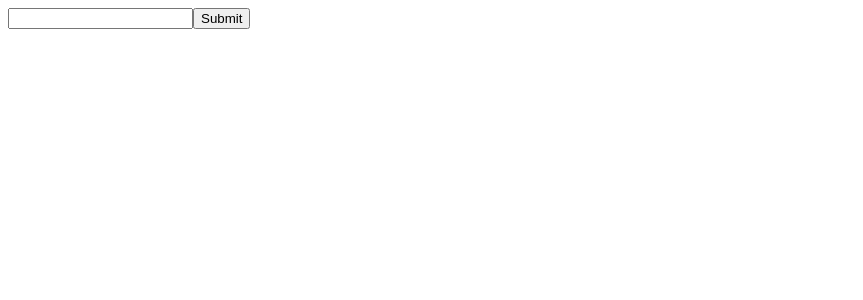
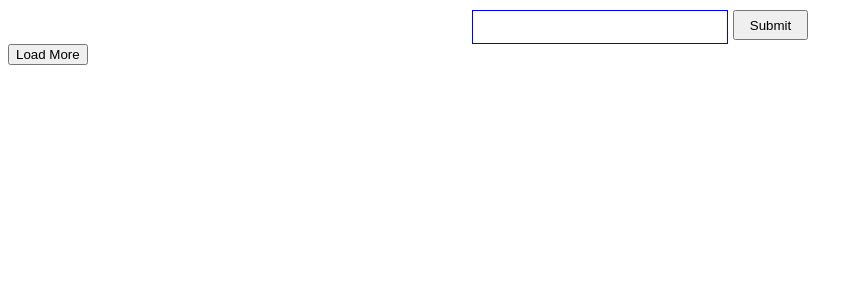
Before and after one commit to Kuzkoviy/goit-react-hw-04, a React (Vite) app: page / in a window 1280 px wide. Shown: the top 300 px of the page, without its empty margins (0-863 px from the left). Built offline with nearby package versions, Linux system fonts and the light colour scheme.

Commit message:
some styles added

```diff
--- a/src/components/App/App.jsx
+++ b/src/components/App/App.jsx
@@ -1,9 +1,11 @@
-import { useState, useEffect } from "react"
+import { useState } from "react"
 import {fetchGallery} from '../../unsplash-api'
 import ImageGallery from '../ImageGallery/ImageGallery'
 import Loader from '../Loader/Loader'
 import ErrorMessage from '../ErrorMessage/ErrorMessage'
 import SearchBar from "../SearchBar/SearchBar"
+import LoadMoreBtn from "../LoadMoreBtn/LoadMoreBtn"
+
 
 
 function App() {
@@ -11,30 +13,14 @@ function App() {
     const [images, setImages] = useState([]);
     const [loading, setLoading] = useState(false);
     const [error, setError] = useState(false);
+    const [loadMore, setLoadMore] = useState(false);
 
-
-    // useEffect(() => {
-    //     async function getPhotos() {
-    //        try {
-    //         setLoading(true);
-    //         const data = await fetchGallery('plane');
-    //         setImages(data.results);
-    //        } catch (error) {
-    //         console.log(error);
-    //         setError(true);
-    //        } finally {
-    //         setLoading(false);
-    //        }
-    //       }
-
-    //     getPhotos();
-    // }, [])
 
    async function handleSearch(newTopic) {
       try {
         setLoading(true);
         setImages([]);
-        const data = await fetchGallery(newTopic);
+        const data = await fetchGallery(newTopic, 1);
         setImages(data.results);
       } catch (error) {
         setError(true);
@@ -53,6 +39,7 @@ function App() {
         {loading && <Loader/>}
         {images.length > 0 && <ImageGallery images = {images}/>}
         {error && <ErrorMessage/>}
+        <LoadMoreBtn/>
 
     </div>
   )
--- a/src/components/ImageCard/ImageCard.jsx
+++ b/src/components/ImageCard/ImageCard.jsx
@@ -1,4 +1,4 @@
-
+import css from '../ImageCard/ImageCard.module.css'
 
 
 function ImageCard({onLink, onAlt}) {
@@ -8,7 +8,9 @@ function ImageCard({onLink, onAlt}) {
   const link = onLink.small;
   return (
     <div>
+      <li className={css.listItem}>
         <img src={link} alt={onAlt} />
+      </li>
     </div>
   )
 }
--- /dev/null
+++ b/src/components/ImageCard/ImageCard.module.css
@@ -0,0 +1,4 @@
+.listItem {
+    height: 480px;
+    border: 1px solid grey;
+}
--- a/src/components/ImageGallery/ImageGallery.jsx
+++ b/src/components/ImageGallery/ImageGallery.jsx
@@ -1,4 +1,5 @@
 import ImageCard from "../ImageCard/ImageCard"
+import css from '../ImageGallery/ImageGallery.module.css'
 
 
 function ImageGallery({images}) {
@@ -6,8 +7,8 @@ function ImageGallery({images}) {
 
   console.log(images);
   return (
-    <div>
-      <ul>
+    <div className={css.galleryWrapper}>
+      <ul className={css.galleryList}>
         {images.map((img) => {
           return(
             <li
--- /dev/null
+++ b/src/components/ImageGallery/ImageGallery.module.css
@@ -0,0 +1,8 @@
+.galleryList {
+    padding: 20px;
+    list-style: none;
+    display: flex;
+    flex-direction: row;
+    flex-wrap: wrap;
+    gap: 25px;
+}
--- a/src/components/LoadMoreBtn/LoadMoreBtn.jsx
+++ b/src/components/LoadMoreBtn/LoadMoreBtn.jsx
@@ -0,0 +1,11 @@
+
+
+function LoadMoreBtn() {
+  return (
+    <div>
+        <button type="button">Load More</button>
+    </div>
+  )
+}
+
+export default LoadMoreBtn
--- a/src/components/SearchBar/SearchBar.jsx
+++ b/src/components/SearchBar/SearchBar.jsx
@@ -1,5 +1,6 @@
 
 import { Formik, Field, Form } from 'formik';
+import css from '../SearchBar/SearchBar.module.css'
 
 
 
@@ -11,9 +12,9 @@ function SearchBar({onSearch}) {
             onSearch(values.topic);
             actions.resetForm();
         }}>
-            <Form>
-                <Field type = 'text' name = 'topic'/>
-                <button type='submit'>Submit</button>
+            <Form className={css.form}>
+                <Field type = 'text' name = 'topic' className={css.input}/>
+                <button type='submit' className={css.button}>Submit</button>
             </Form>
         </Formik>
   )
--- /dev/null
+++ b/src/components/SearchBar/SearchBar.module.css
@@ -0,0 +1,17 @@
+.form {
+    display: flex;
+    justify-content: center;
+    gap: 5px;
+    margin-top: 10px;
+}
+
+.input {
+    width: 250px;
+    height: 30px;
+    border: 1px solid blue;
+}
+
+.button {
+    height: 30px;
+    width: 75px;
+}
```
